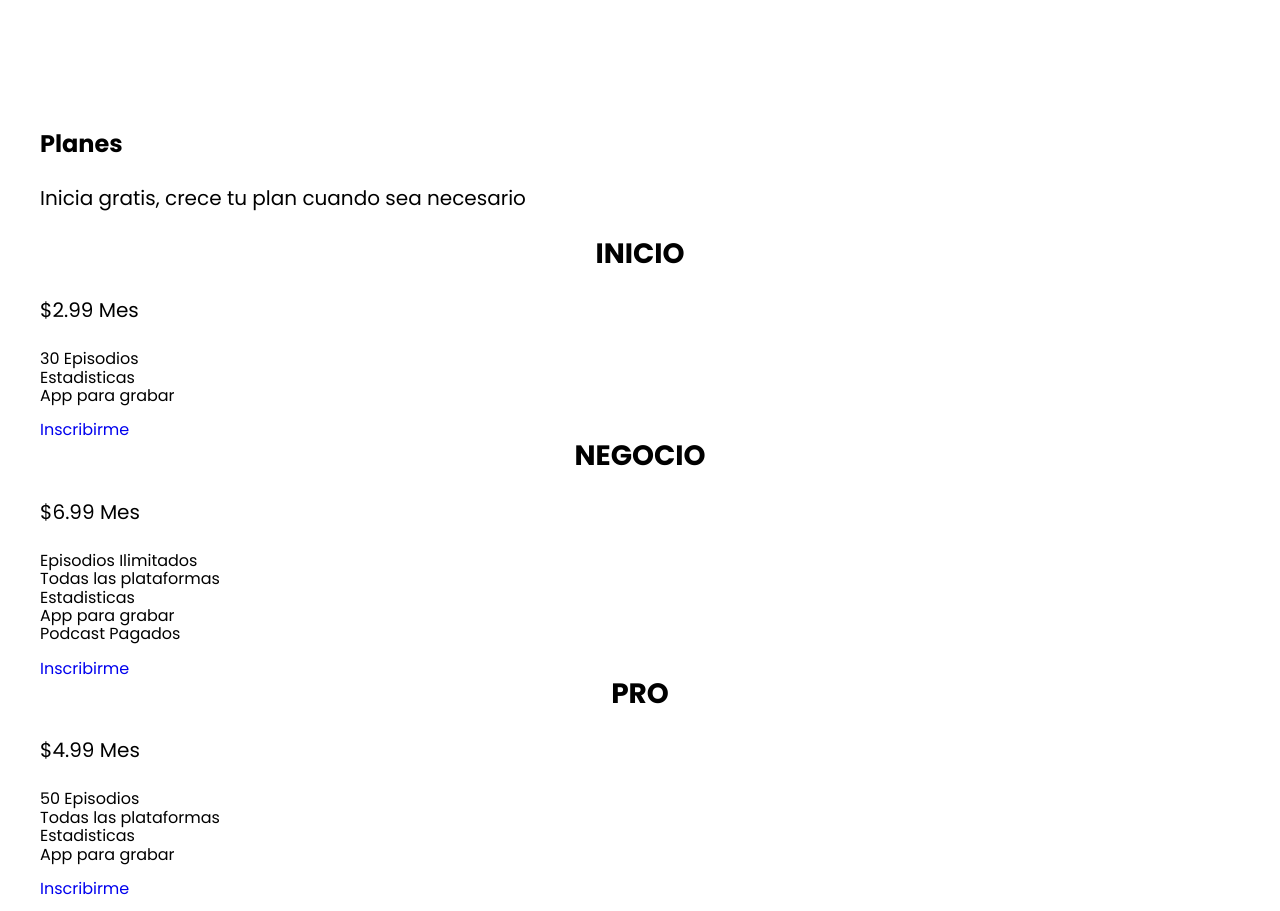
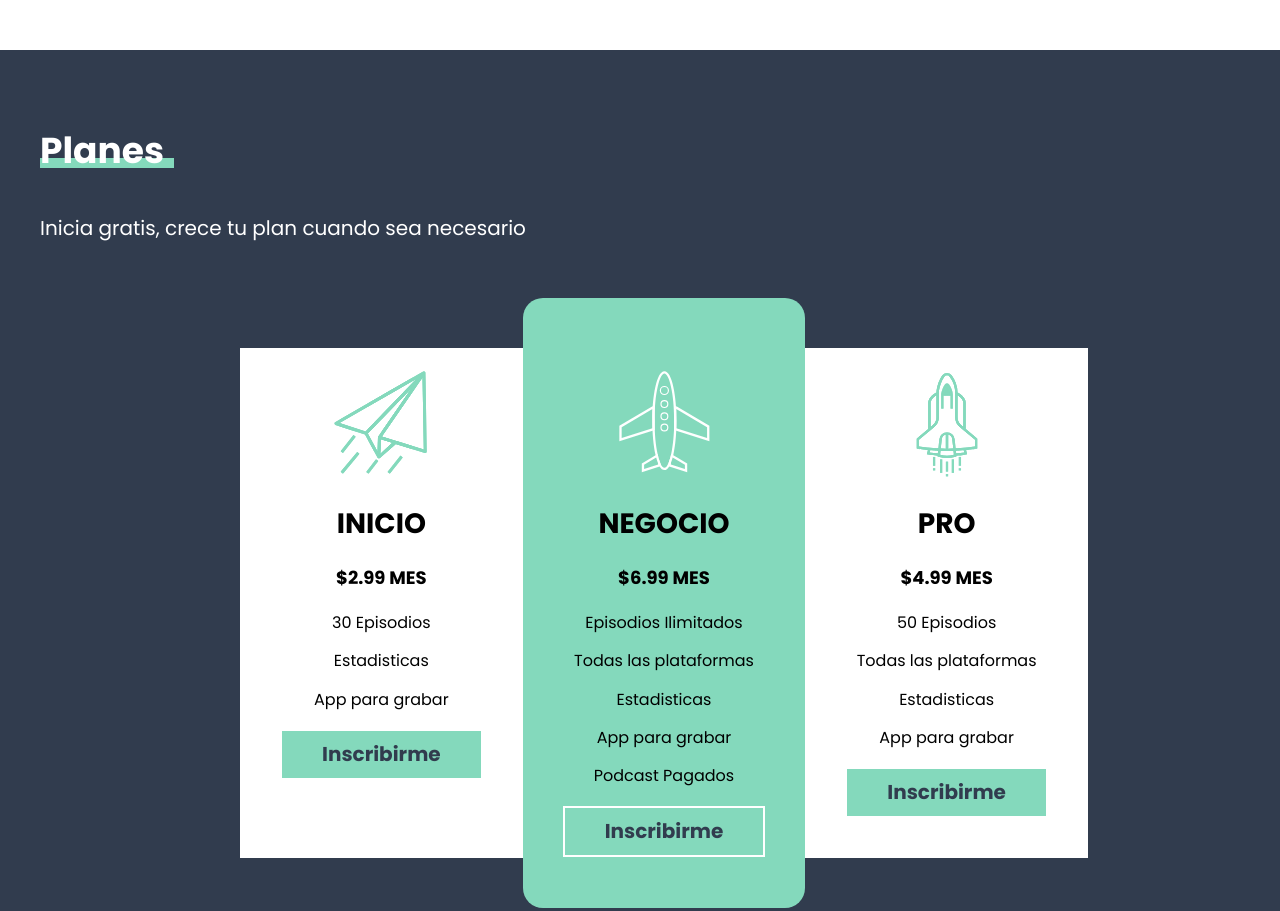
Before and after one commit to contactofernando/PodcastApp, a website: page index.html in a window 1280 px wide. Shown: the part 3100-4011 px from the top of the page. Drawn offline with Linux system fonts and the light colour scheme.

Commit message:
Agregado CSS a seccion Planes

```diff
--- a/src/scss/base/_mixins.scss
+++ b/src/scss/base/_mixins.scss
@@ -57,6 +57,13 @@
   background-position: top center;
 }
 
+@mixin iconoBg($url) {
+  background-image: url($url);
+  background-repeat: no-repeat;
+  background-position: 50% 2rem;
+  background-size: 10rem;
+}
+
 @mixin headingBorder($colorTexto, $colorLinea) {
   font-size: 3.6rem;
   display: inline-block;
--- a/src/scss/ui/_botones.scss
+++ b/src/scss/ui/_botones.scss
@@ -4,3 +4,10 @@
 .boton-primario {
     @include m.boton(v.$primario, v.$secundario);
 }
+
+.boton-plan {
+    @extend .boton-primario;
+    border: 2px solid v.$blanco;
+    margin-top: 2rem;
+    display: block;
+}
--- a/src/scss/ui/_index.scss
+++ b/src/scss/ui/_index.scss
@@ -2,6 +2,7 @@
 @forward 'creapodcast';
 @forward 'beneficios';
 @forward 'estadisticas';
+@forward 'planes';
 
 
 
--- /dev/null
+++ b/src/scss/ui/_planes.scss
@@ -0,0 +1,83 @@
+@use 'base/variables' as v;
+@use 'base/mixins' as m;
+
+.planes {
+    background-color: v.$secundario;
+    h2 {
+        @include m.headingBorder( v.$blanco, v.$primario );
+    }
+    .descripcion {
+        color: v.$blanco;
+    }
+}
+
+.nuestros-planes {
+
+    display: flex;
+    flex-direction: column;
+
+    @include m.tablet {
+        flex-direction: row;
+        max-width: 80rem;
+        margin-inline: auto;
+        margin-block-start: 10rem;
+
+    }
+
+    .plan {
+        flex-grow: 1;
+        background-color: v.$blanco;
+        padding: 16rem 4rem 4rem 4rem;
+        border-bottom: 1px solid #e1e1e1;
+        @include m.tablet {
+            border: none;
+            transition-property: transform;
+            transition-duration: 300ms;
+
+            &:hover {
+                transform: scale(1.1);
+            }
+        }
+        .precio {
+            font-size: 1.8rem;
+            text-align: center;
+            font-weight: 700;
+            text-transform: uppercase
+        }
+        .listado {
+
+            li {
+                text-align: center;
+                margin-bottom: 2rem;
+
+                &:last-of-type {
+                    margin-bottom: 0;
+                }
+            }
+        }
+
+        &.inicio {
+            @include m.iconoBg('../img/icono_inicio.svg');
+        }
+
+        &.negocio {
+            background-color: v.$primario;
+            order: -1;
+            @include m.iconoBg('../img/icono_negocio.svg');
+            @include m.tablet {
+                order: unset;
+                margin-top: -5rem;
+                margin-bottom: -5rem;
+                border-radius: 2rem;
+                background-position: 50% 7rem;
+                padding-top: calc(16rem + 5rem);
+                z-index: 100;
+            }
+        }
+
+        &.pro {
+            @include m.iconoBg('../img/icono_pro.svg');
+        }
+
+    }
+}
```
Also changed, not shown: build/css/app.css, 1 other file.
